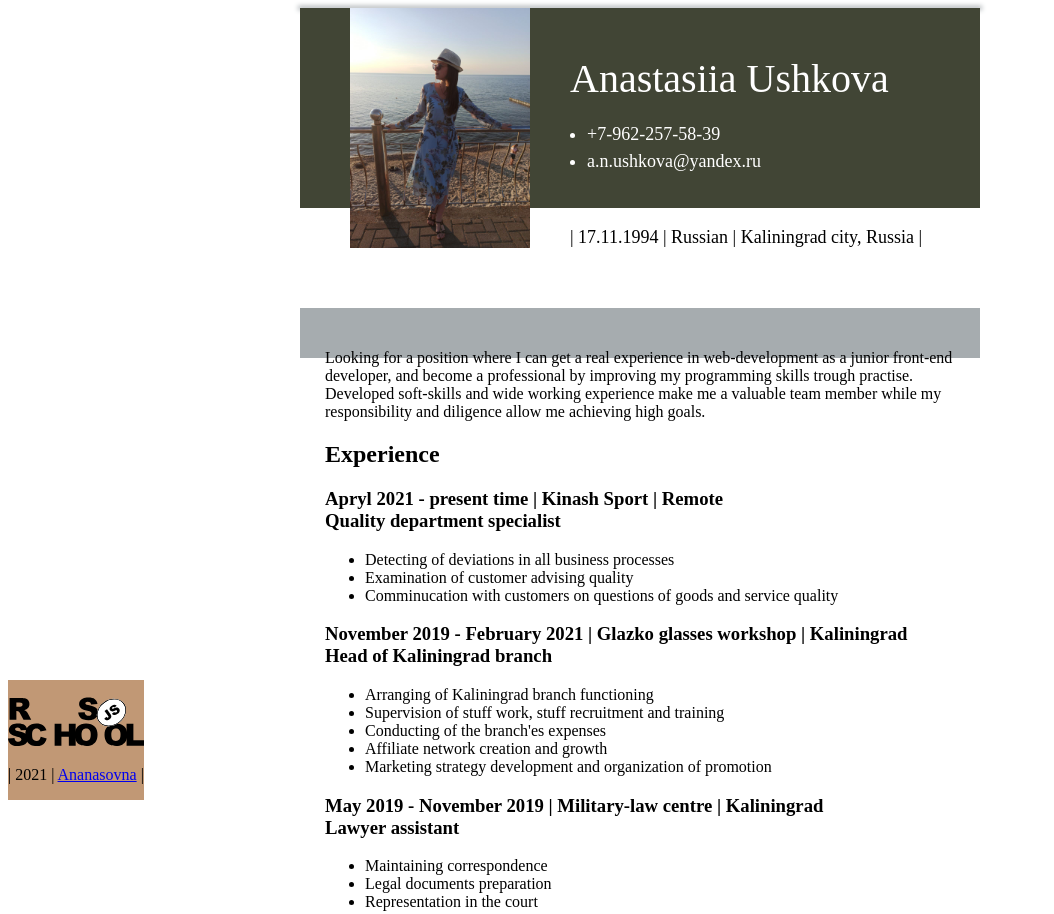
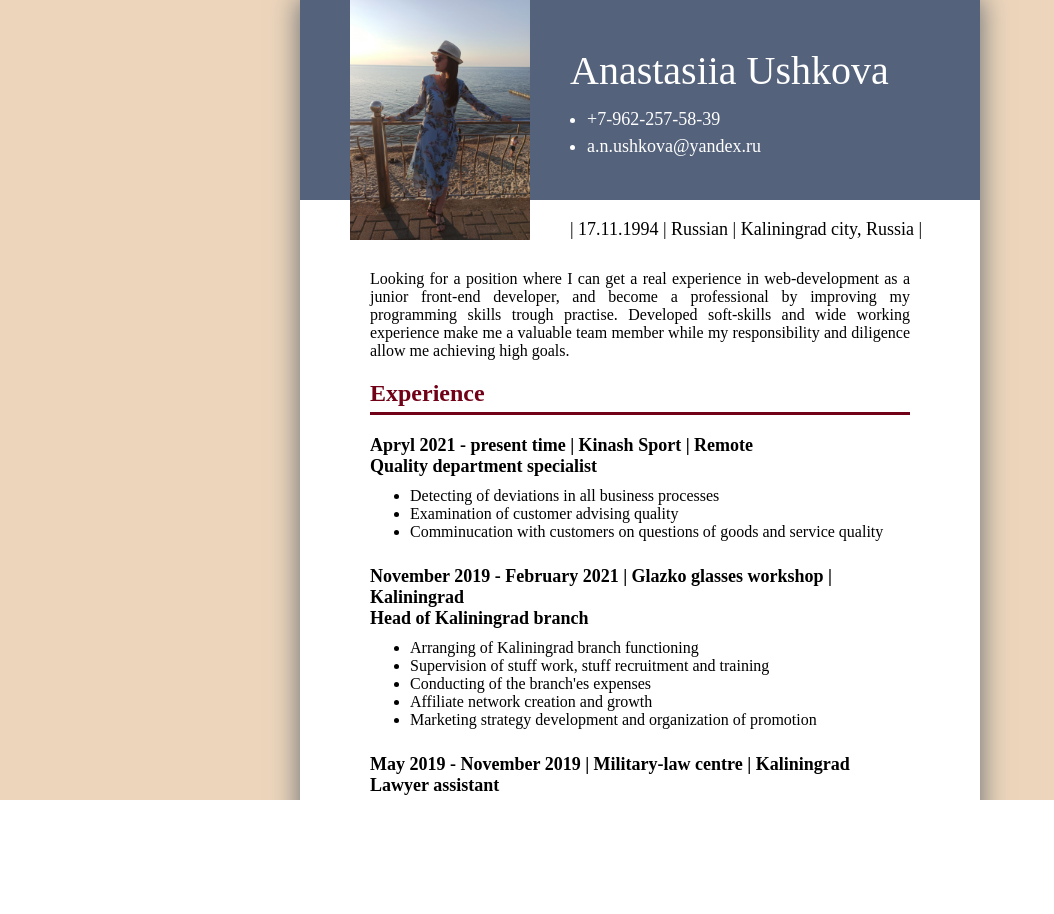
Before and after one commit to Ananasovna/rsschool-cv, a plain HTML site: page index.html in a window 1280 px wide. Shown: the top 914 px of the page, without its empty margins (0-1054 px from the left). After the commit the page ends 800 px from the top, so only its background shows below. Drawn offline with Linux system fonts and the light colour scheme; files whose address does not match are found by name.

Commit message:
fix: html, style

```diff
--- a/index.html
+++ b/index.html
@@ -13,7 +13,7 @@
       <main class="main-content">
         <header>
           <h1>Anastasiia Ushkova</h1>
-          <img class="photo" alt="Photo" src="Pictures\photo.jpg">
+          <img class="photo" alt="Photo" src="Pictures/photo.jpg">
           <ul class="contacts">
             <li>+7-962-257-58-39</li>
             <li>a.n.ushkova@yandex.ru</li>
@@ -67,6 +67,7 @@
           <h2>Education</h2>
           <p>2019 | Kaliningrad branch of Moscow Academy of Finance and Law</p>
           <h3>Bachelor’s Degree in Law</h3>
+          <br>
           <p>2015 | Kaliningrad Business Colledge</p>
           <h3>Lower post-secondary vocational education in advertisment</h3>
 
@@ -78,7 +79,7 @@
             <li>CSS</li>
             <li>Git</li>
             <li>VS Code</li>
-            <li>Scratch | </li>
+            <li>Scratch | <a href="https://scratch.mit.edu/projects/506824597/">See my project</a></li>
           </ul>
           <h3>Other skills</h3>
           <p>CorelDRAW | Adobe Photoshop | Microsoft Office</p>
@@ -89,11 +90,11 @@
       </main>
 
       <footer>
-        <p><a href="https://rs.school/js/"><img class="logo" alt="logo" src="D:\Code\rsschool-cv\Pictures\rs_school_js.svg"></a></p>
-        <p>| 2021 | <a href="https://github.com/Ananasovna">Ananasovna</a> |</p>
+        <p><a href="https://rs.school/js/"><img class="logo" alt="logo" src="D:/Code/rsschool-cv/Pictures/rs_school_js.svg"></a></p>
+        <p class="my-github">| 2021 | <a href="https://github.com/Ananasovna">Ananasovna</a> |</p>
       </footer>
+
     </div>
   </body>
 
-
 </html>
--- a/style.css
+++ b/style.css
@@ -1,23 +1,21 @@
-.side-background {
+.main-background {
   position: absolute;
   top: 0;
   right: 0;
+  left: 0;
   bottom: 0;
-  left: 0;
-
   overflow: auto;
-  background: #F2E3BC;
+  font-family: Times New Roman, Times, serif;
+  background: #ECD5BB;
 }
 
 .main-content {
   position: absolute;
   right: 300px;
   left: 300px;
-
-  flex-direction: column;
-  margin: auto;
-  background: #F3F7FB;
-  box-shadow: 0 0 5px 2px rgb(166, 172, 175);
+  height: 250%;
+  background: #FFFFFF;
+  box-shadow: 0 0 25px 2px rgb(113, 117, 119);
 }
 
 header {
@@ -26,7 +24,9 @@ header {
   right: 0;
   left: 0;
   height: 200px;
-  background: #414535;
+  color: #FFFFFF;
+  background: #54627B;
+  font-size: 18px;
 }
 
 .photo {
@@ -40,10 +40,8 @@ h1 {
   position: absolute;
   top: 20px;
   left: 270px;
-  font-family: Times New Roman;
   font-size: 40px;
   font-weight: 100;
-  color: #FFFFFF;
 }
 
 .contacts {
@@ -52,30 +50,69 @@ h1 {
   left: 270px;
   padding-left: 17px;
   line-height: 150%;
-  font-family: Times New Roman, Times, serif;
-  font-size: 18px;
-  color: #FFFFFF;
+
 }
 
 .personal-info {
   position: absolute;
   bottom: -20%;
   left: 270px;
-  font-size: 18px;
   margin-bottom: 0;
+  color: #000000;
 }
 
 section {
   position: absolute;
-  top: 300px;
+  top: 270px;
   bottom: 0;
-  padding: 25px;
-  background:rgb(166, 172, 175);
+  padding: 0 70px;
+}
+
+h2 {
+  color: #710117;
+  padding-bottom: 5px;
+  border-bottom: 3px solid #710117;
+}
+
+h3 {
+  font-size: 18px;
+  margin-bottom: 0;
+  margin-top: 0;
+  padding-top:0;
+  padding-bottom: 0;
+}
+
+p {
+  margin-top: 0;
+  margin-bottom: 0;
+  text-align: justify;
+}
+
+ul {
+  margin-top: 10px;
+  margin-bottom: 25px;
 }
 
 footer {
   position: absolute;
-  bottom: 0;
-  background: #C19875;
-  overflow: auto;
+  top: 237%;
+  right: 300px;
+  left: 300px;
+  height: 100px;
+  background: #CFB2B0;
 }
+
+.logo {
+  position: absolute;
+  top: 30px;
+  left: 100px;
+  height: 50px;
+}
+
+.my-github {
+  position: absolute;
+  right: 100px;
+  bottom: 20px;
+  font-weight: bold;
+  font-size: 18px;
+}
```
